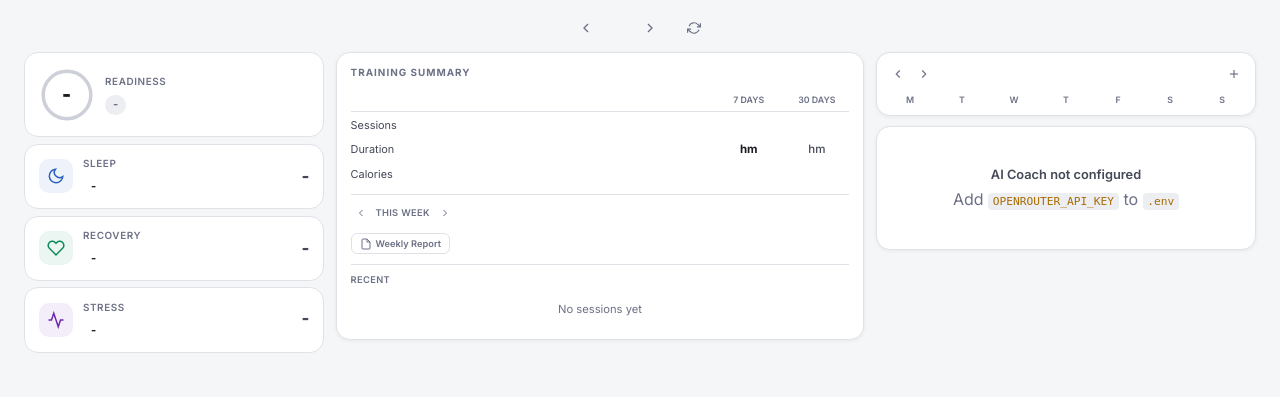
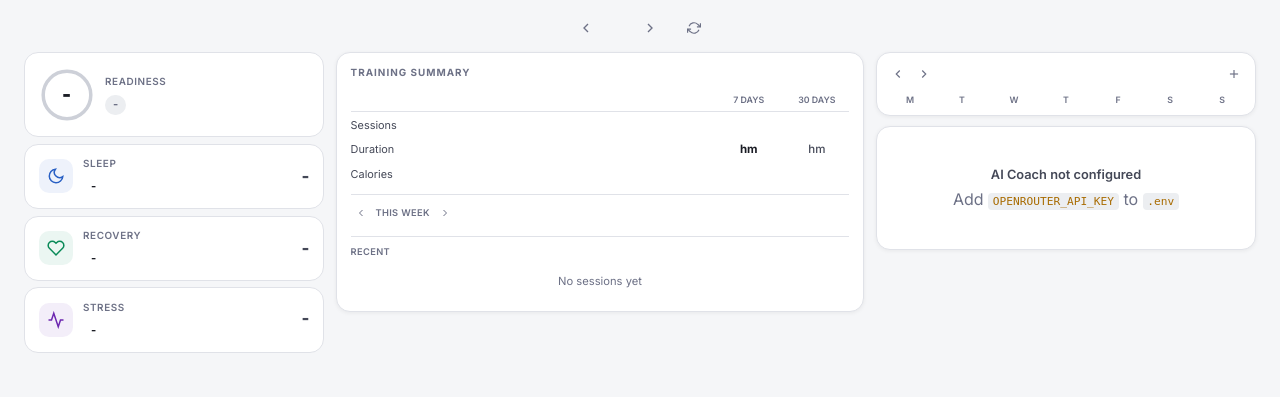
Before and after one commit to bgonc/polar-coach, a Flask app: template templates/dashboard.html in a window 1280 px wide. Shown: the part 48-445 px from the top of the page. Run offline with Flask 3, Linux system fonts and the light colour scheme; the template is opened without the code that fills it, so the values that code supplies are empty.

Commit message:
Fix plan creation error, move weekly report to AI toolbar
- Fixed 'planBuilder is null' error after creating a plan
  (now calls loadActivePlan() to refresh the section)
- Moved Weekly Report button from center column to AI toolbar
  (next to Monthly)
- Plan becomes active immediately after creation

Co-Authored-By: Claude Opus 4.6 (1M context) <noreply@anthropic.com>

```diff
--- a/templates/dashboard.html
+++ b/templates/dashboard.html
@@ -200,10 +200,6 @@
                         <button class="cal-nav cal-nav-sm" onclick="weekNav(1)"><svg viewBox="0 0 24 24" fill="none" stroke="currentColor" stroke-width="2" width="12" height="12"><polyline points="9 18 15 12 9 6"/></svg></button>
                     </div>
                     <div class="week-dots-row" id="weekDots"></div>
-                    <button class="week-report-btn" onclick="getWeeklyReport()">
-                        <svg viewBox="0 0 24 24" fill="none" stroke="currentColor" stroke-width="2" width="12" height="12"><path d="M14 2H6a2 2 0 0 0-2 2v16a2 2 0 0 0 2 2h12a2 2 0 0 0 2-2V8z"/><polyline points="14 2 14 8 20 8"/></svg>
-                        Weekly Report
-                    </button>
                 </div>
 
                 <!-- Recent exercises (last 10) -->
@@ -286,6 +282,7 @@
                 <button class="ai-tb-btn ai-tb-primary" onclick="getAdvice()">Today</button>
                 <button class="ai-tb-btn" id="adjustBtn" onclick="adjustPlan()" style="display:none">Adjust Plan</button>
                 <button class="ai-tb-btn" onclick="getAdvice('How is my recovery?')">Recovery</button>
+                <button class="ai-tb-btn" onclick="getWeeklyReport()">Weekly</button>
                 <button class="ai-tb-btn" onclick="getMonthlyReport()">Monthly</button>
                 <span class="ai-tb-sep"></span>
                 <button class="ai-tb-btn ai-tb-danger" id="stopBtn" onclick="stopAI()" style="display:none">Stop</button>
@@ -1119,7 +1116,8 @@ async function createPlan() {
         if (d.error) { appendMsg('ai', 'Error: ' + d.error); }
         else {
             appendMsg('ai', d.plan_text);
-            document.getElementById('planBuilder').style.display = 'none';
+            // Reload plan section to show the new plan
+            loadActivePlan();
             loadActivePlan();
         }
     } catch(e) {
```
